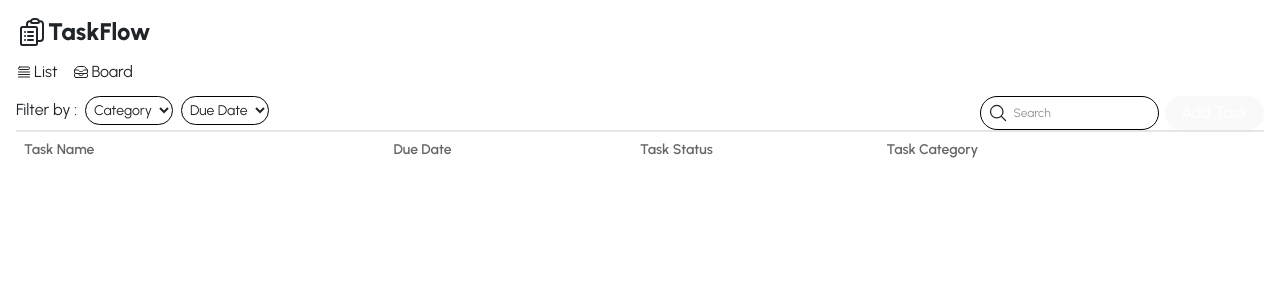
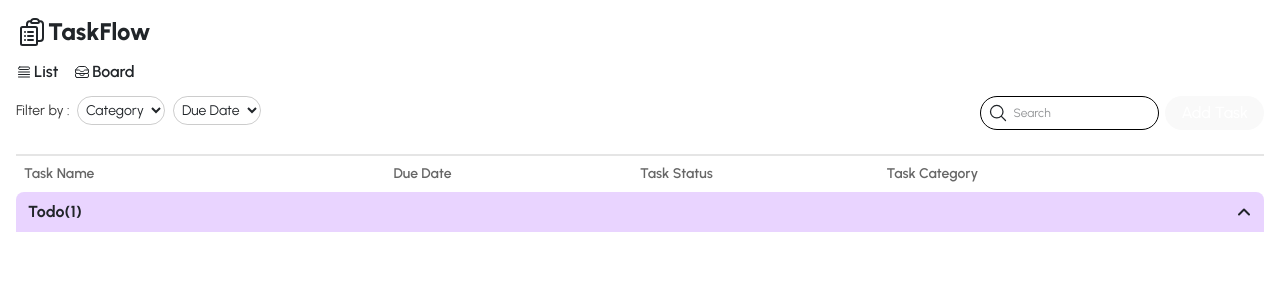
Before and after one commit to Akhi1Codes/taskflow, a React (Vite) app: page /dashboard in a window 1280 px wide. Shown: the top 300 px of the page. Built offline with nearby package versions, Linux system fonts and the light colour scheme; no server answers.

Commit message:
Feat : Added task Container

```diff
--- a/src/App.tsx
+++ b/src/App.tsx
@@ -1,12 +1,15 @@
 import Login from "./pages/login/Login";
 import Dashboard from "./pages/dashboard/DashboardLayout";
 import { Routes, Route } from "react-router";
+import TaskContainer from "./components/taskComponent/TaskContainer";
 
 function App() {
   return (
     <Routes>
       <Route path="/" element={<Login />} />
-      <Route path="/dashboard" element={<Dashboard />}></Route>
+      <Route path="dashboard" element={<Dashboard />}>
+        <Route index element={<TaskContainer />} />
+      </Route>
     </Routes>
   );
 }
--- a/src/components/Filter.tsx
+++ b/src/components/Filter.tsx
@@ -1,20 +1,22 @@
 import { MagnifyingGlassIcon } from "@heroicons/react/24/outline";
 
-const Filter = () => {
+const Filter: React.FC = () => {
   return (
-    <div className="flex justify-between">
+    <div className="flex justify-between mb-6">
       <div>
-        <label htmlFor="filter">Filter by : </label>
+        <label htmlFor="filter" className="text-sm text-black/80">
+          Filter by :{" "}
+        </label>
         <select
           name="filter"
-          className="text-sm  border-1 border-black rounded-3xl p-1 mx-1"
+          className="text-sm  border-1 border-black/20 rounded-3xl p-1 mx-1"
           defaultValue={"Category"}
         >
           <option disabled>Category</option>
         </select>
         <select
           name="filter"
-          className="text-sm  border-1 border-black rounded-3xl p-1 mx-1"
+          className="text-sm  border-1 border-black/20 rounded-3xl p-1 mx-1"
           defaultValue={"Due Date"}
         >
           <option disabled>Due Date</option>
--- a/src/components/Navbar.tsx
+++ b/src/components/Navbar.tsx
@@ -8,14 +8,15 @@ import { useSelector } from "react-redux";
 import { RootState } from "../redux/store";
 import { auth } from "../firebase/config";
 import { signOut } from "firebase/auth";
-import { useState } from "react";
+import { useState, useRef, useEffect } from "react";
 import { useNavigate } from "react-router";
 
 const Navbar: React.FC = () => {
   const user = useSelector((state: RootState) => state.authSlice.user);
   const [toggle, setToggle] = useState<boolean>(false);
+  const navigate = useNavigate();
+  const buttonRef = useRef<HTMLButtonElement>(null);
 
-  const navigate = useNavigate();
   const Logout = async (): Promise<void> => {
     try {
       await signOut(auth);
@@ -25,6 +26,20 @@ const Navbar: React.FC = () => {
     }
   };
 
+  useEffect(() => {
+    const handleClickOutside = (event: MouseEvent) => {
+      if (
+        buttonRef.current &&
+        !buttonRef.current.contains(event.target as Node)
+      ) {
+        setToggle(false);
+      }
+    };
+    document.addEventListener("mousedown", handleClickOutside);
+    return () => {
+      document.removeEventListener("mousedown", handleClickOutside);
+    };
+  }, [buttonRef]);
   return (
     <>
       <div className="flex justify-between ga">
@@ -40,7 +55,7 @@ const Navbar: React.FC = () => {
                   <img
                     src={user.photoURL ?? undefined}
                     alt="User Avatar"
-                    className="rounded-full h-8 w-8"
+                    className="rounded-full h-8 w-8 cursor-pointer"
                     onClick={() => setToggle(!toggle)}
                   />
                   <p className="px-1">{user.displayName}</p>
@@ -54,15 +69,16 @@ const Navbar: React.FC = () => {
         <div className="flex gap-4 py-2">
           <div className="flex items-center gap-0.5">
             <QueueListIcon className="h-4 w-4" />
-            <p>List</p>
+            <p className="font-semibold">List</p>
           </div>
           <div className="flex items-center gap-0.5">
             <InboxStackIcon className="h-4 w-4" />
-            <p>Board</p>
+            <p className="font-semibold">Board</p>
           </div>
         </div>
         {toggle && (
           <button
+            ref={buttonRef}
             className="flex items-center gap-1 px-1 border-1 border-black rounded-xl"
             onClick={() => Logout()}
           >
--- /dev/null
+++ b/src/components/taskComponent/AddTask.tsx
@@ -0,0 +1,12 @@
+import { PlusIcon } from "@heroicons/react/24/outline";
+
+const AddTask: React.FC = () => {
+  return (
+    <div className="flex items-center font-semibold text-sm py-2 px-8 gap-1.5 border-b-2 border-black/5">
+      <PlusIcon className="size-3 stroke-3 text-purple-800" />
+      <p className="cursor-pointer">ADD TASK</p>
+    </div>
+  );
+};
+
+export default AddTask;
--- /dev/null
+++ b/src/components/taskComponent/TaskContainer.tsx
@@ -0,0 +1,26 @@
+import { ChevronUpIcon, ChevronDownIcon } from "@heroicons/react/24/outline";
+import AddTask from "./AddTask";
+import { useState } from "react";
+
+const TaskContainer: React.FC = () => {
+  const [toggle, setToggle] = useState<boolean>(false);
+
+  return (
+    <div>
+      <div
+        className="flex justify-between items-center font-bold bg-purple-200 py-2 px-3 rounded-tl-lg rounded-tr-lg cursor-pointer"
+        onClick={() => setToggle(!toggle)}
+      >
+        <p>Todo(1)</p>
+        {toggle ? (
+          <ChevronDownIcon className="size-4 stroke-3" />
+        ) : (
+          <ChevronUpIcon className="size-4 stroke-3" />
+        )}
+      </div>
+      {toggle && <AddTask />}
+    </div>
+  );
+};
+
+export default TaskContainer;
```
